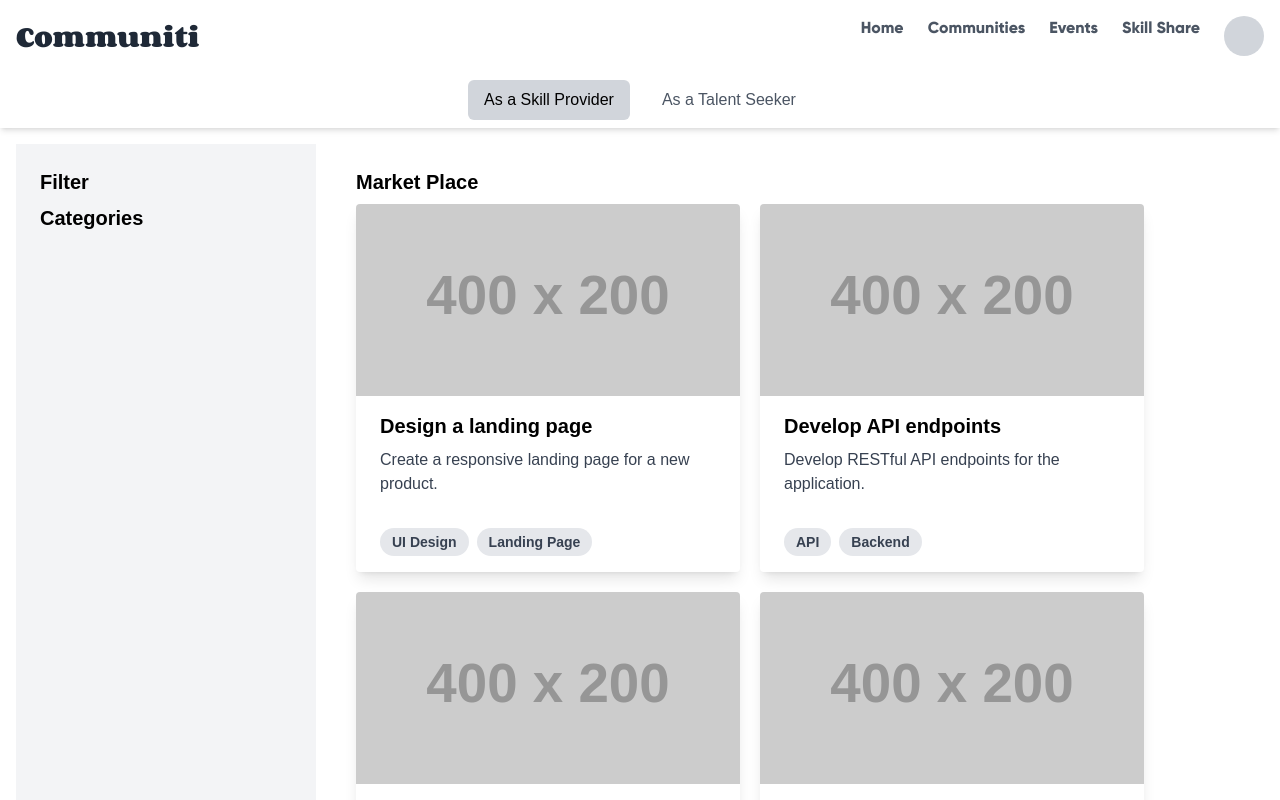
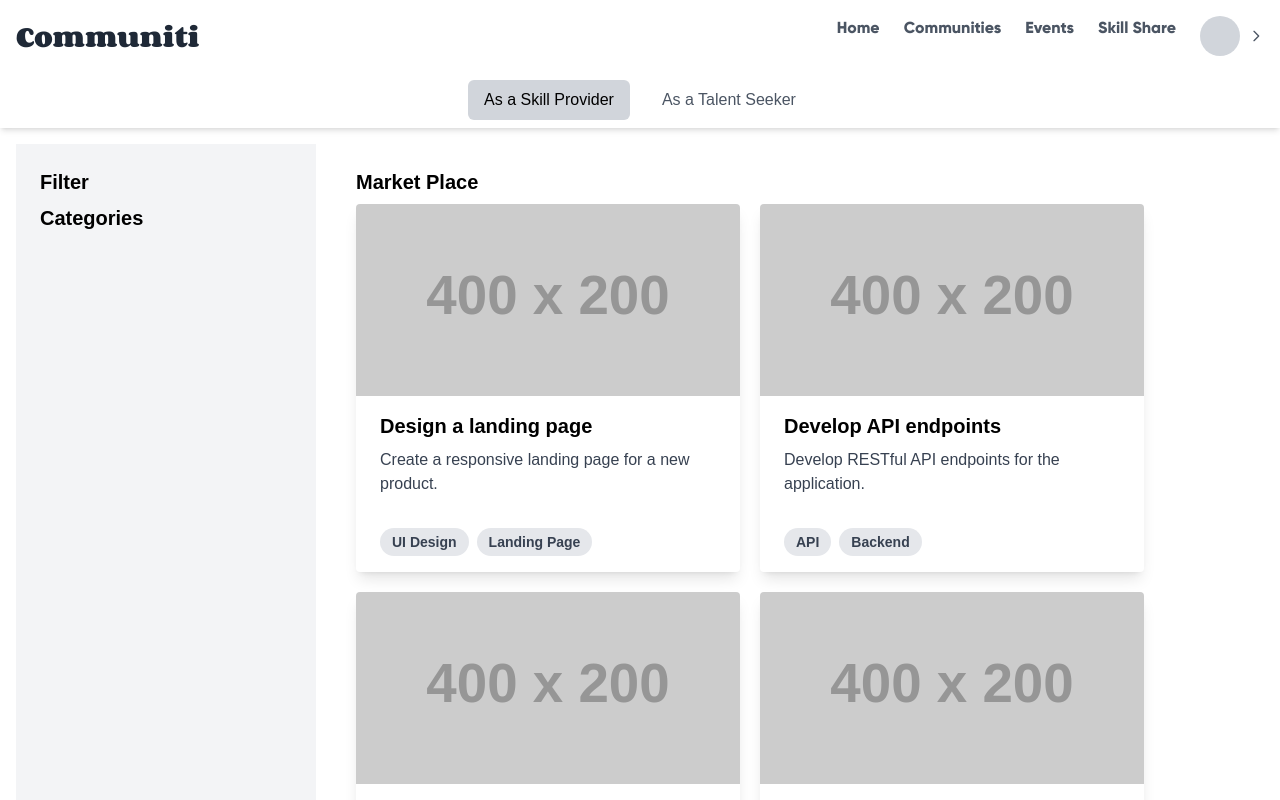
Before and after one commit to makeitMVPadmin/P4_Skill_Exchange, a React (Vite) app: page / in a window 1280 px wide. Shown: the top 800 px of the page. Built offline with nearby package versions, Linux system fonts and the light colour scheme.

Commit message:
job card back to my original code

```diff
--- a/src/components/Header/Header.tsx
+++ b/src/components/Header/Header.tsx
@@ -56,6 +56,21 @@ function Header() {
               onClick={toggleMenu}
               className="text-gray-600 hover:text-gray-900 focus:outline-none focus:ring-2 focus:ring-gray-800 rounded-md"
             >
+              <svg
+                className="h-6 w-6"
+                fill="none"
+                strokeLinecap="round"
+                strokeLinejoin="round"
+                strokeWidth="2"
+                viewBox="0 0 24 24"
+                stroke="currentColor"
+              >
+                {isMenuOpen ? (
+                  <path d="M6 18L18 6M6 6l12 12"></path>
+                ) : (
+                  <path d="M4 6h16M4 12h16m-7 6h7"></path>
+                )}
+              </svg>
             </button>
           </div>
           <ul className={`${isMenuOpen ? "block" : "hidden"} md:flex space-x-6 mt-4 md:mt-0`}>
@@ -74,6 +89,17 @@ function Header() {
             <li className="relative">
               <div onClick={toggleDropdown} className="flex items-center cursor-pointer">
                 <div className="h-10 w-10 bg-gray-300 rounded-full"></div>
+                <svg
+                  className="h-4 w-4 ml-2 text-gray-600 hover:text-gray-900"
+                  fill="none"
+                  strokeLinecap="round"
+                  strokeLinejoin="round"
+                  strokeWidth="2"
+                  viewBox="0 0 24 24"
+                  stroke="currentColor"
+                >
+                  <path d="M9 5l7 7-7 7"></path>
+                </svg>
               </div>
               {isDropdownOpen && (
                 <ul className="absolute right-0 mt-2 py-2 w-48 bg-white border border-gray-200 rounded-lg shadow-lg">
--- a/src/components/JobCard/JobCard.tsx
+++ b/src/components/JobCard/JobCard.tsx
@@ -1,8 +1,3 @@
-import { Link } from "react-router-dom";
-
-import React, { useState } from "react";
-import ProjectCardModal from "../Modals/ProjectCardModal/ProjectCardModal";
-
 interface JobDetails {
   id: number;
   name: string;
@@ -10,7 +5,6 @@ interface JobDetails {
   job_tags: string[];
   job_description: string;
 }
-
 interface JobCardProps {
   jobDetails: JobDetails;
 }
```
